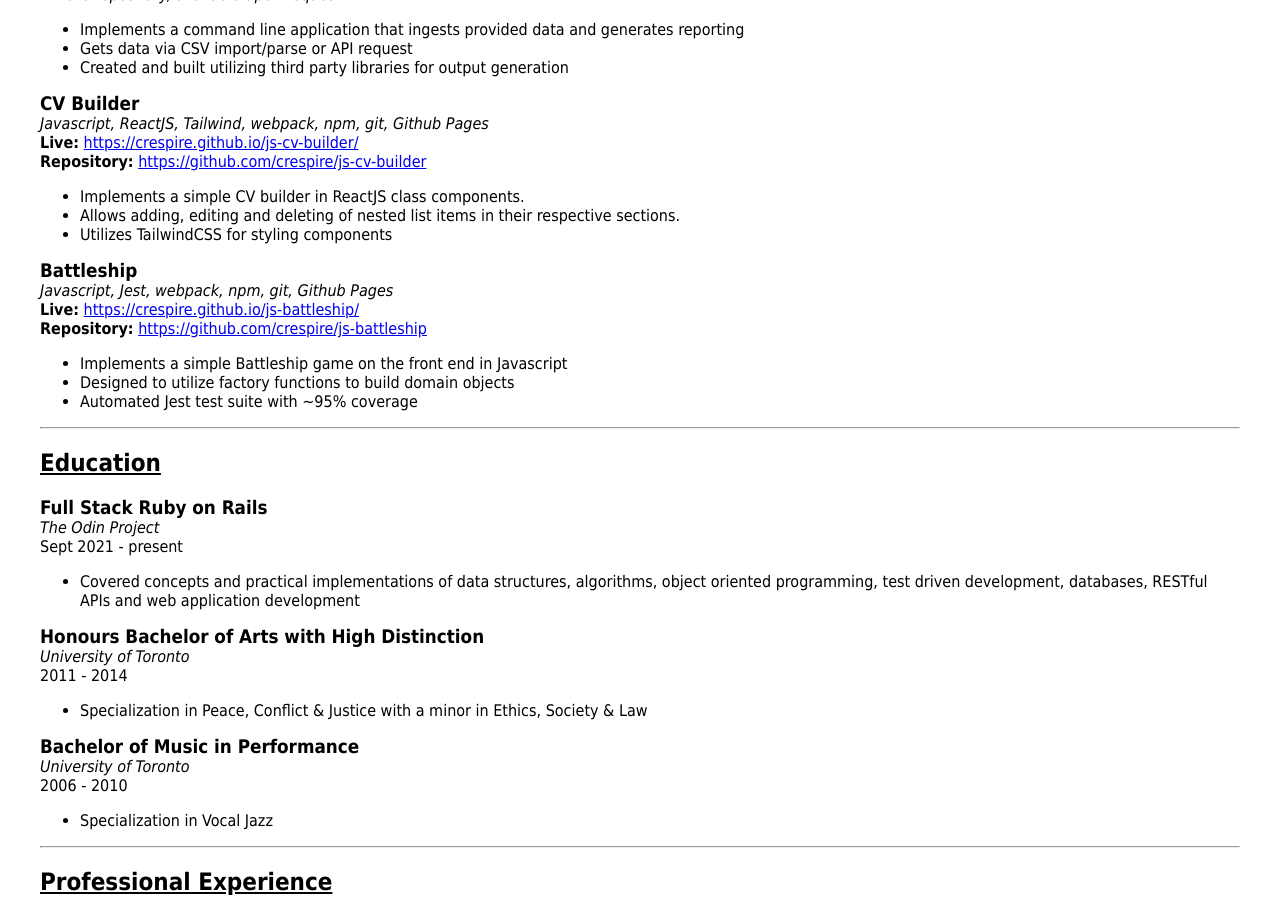
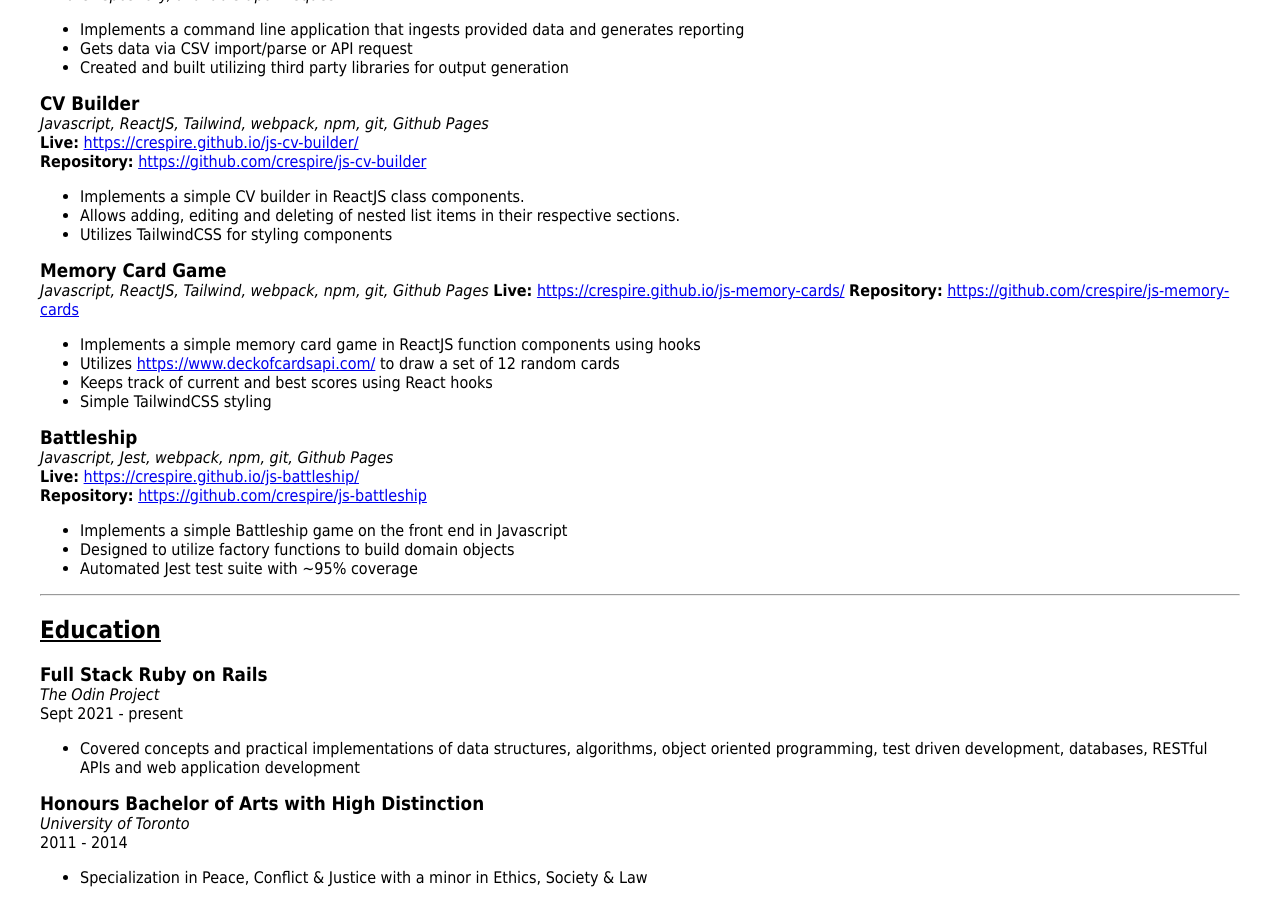
Before and after one commit to crespire/crespire, a Jekyll site: the page built from resume.md, in a window 1280 px wide and 900 px high, scrolled down 1040 px. Built offline with Jekyll 4.4.1, drawn with Linux system fonts in a browser that asks for light colours; our own code applies the rules of GitHub Pages for plain Markdown files.

Commit message:
chore: add JS memory cards to resume

```diff
--- a/resume.md
+++ b/resume.md
@@ -58,6 +58,15 @@ _Javascript, ReactJS, Tailwind, webpack, npm, git, Github Pages_
 * Allows adding, editing and deleting of nested list items in their respective sections.
 * Utilizes TailwindCSS for styling components
 
+### Memory Card Game
+_Javascript, ReactJS, Tailwind, webpack, npm, git, Github Pages_
+**Live:** [https://crespire.github.io/js-memory-cards/](https://crespire.github.io/js-memory-cards/)
+**Repository:** [https://github.com/crespire/js-memory-cards](https://github.com/crespire/js-memory-cards)
+* Implements a simple memory card game in ReactJS function components using hooks
+* Utilizes [https://www.deckofcardsapi.com/](https://www.deckofcardsapi.com/) to draw a set of 12 random cards
+* Keeps track of current and best scores using React hooks
+* Simple TailwindCSS styling
+
 ### Battleship
 _Javascript, Jest, webpack, npm, git, Github Pages_
 **Live:** [https://crespire.github.io/js-battleship/](https://crespire.github.io/js-battleship/)
```
